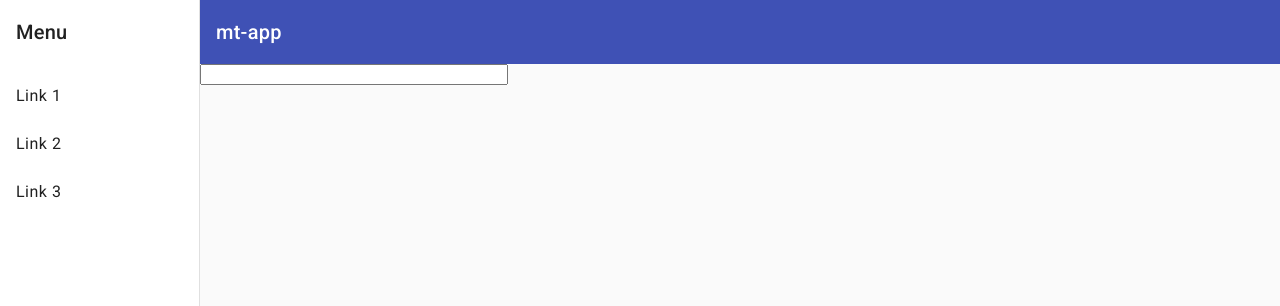
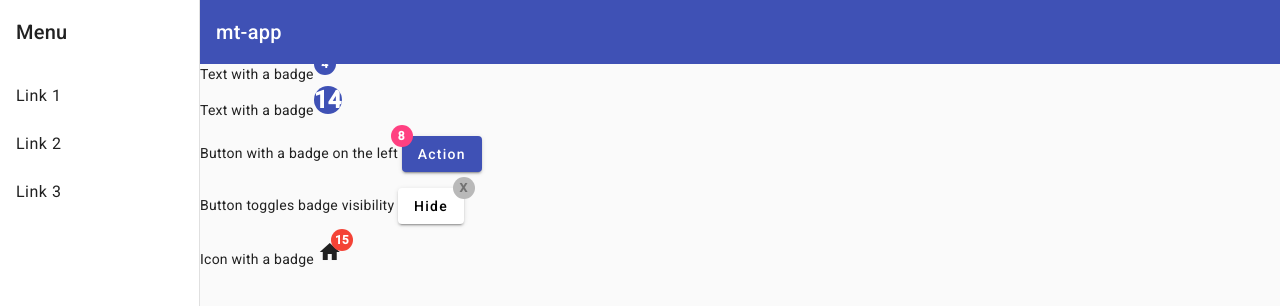
Before and after one commit to mrigankvallabh/mt-app, an Angular app: page / in a window 1280 px wide. Shown: the top 306 px of the page. Built offline with nearby package versions, Linux system fonts and the light colour scheme.

Commit message:
Added Badge Components

```diff
--- a/src/app/app.module.ts
+++ b/src/app/app.module.ts
@@ -31,6 +31,7 @@ import { DragDropModule } from '@angular/cdk/drag-drop';
 import { ExampleTelInput, TelFormFieldComponent } from './components/tel-form-field/tel-form-field.component';
 import { TextFormFieldComponent } from './components/text-form-field/text-form-field.component';
 import { AutocompleteAutoActiveFirstOption, AutocompleteDisplay, AutocompleteFilter, AutocompleteOptgroup, AutocompleteOverview, AutocompletePlainInput } from './components/autocomplete/autocomplete.component';
+import { BadgeOverview } from './components/badge/badge.component';
 
 @NgModule({
   declarations: [
@@ -49,7 +50,8 @@ import { AutocompleteAutoActiveFirstOption, AutocompleteDisplay, AutocompleteFil
     AutocompleteFilter,
     AutocompleteOptgroup,
     AutocompleteOverview,
-    AutocompletePlainInput
+    AutocompletePlainInput,
+    BadgeOverview
   ],
   imports: [
     BrowserModule,
--- /dev/null
+++ b/src/app/components/badge/badge.component.ts
@@ -0,0 +1,47 @@
+import { Component } from '@angular/core';
+
+@Component({
+  selector: 'badge-overview',
+  template: `
+    <div matBadge="4" matBadgeOverlap="false" class="demo-section">Text with a badge</div>
+    <div matBadge="14" matBadgeOverlap="false" matBadgeSize="large" class="demo-section">Text with a badge</div>
+    <div class="demo-section">
+      Button with a badge on the left
+      <button mat-raised-button color="primary" matBadge="8" matBadgePosition="above before" matBadgeColor="accent">
+        Action
+      </button>
+    </div>
+    <div class="demo-section">
+      Button toggles badge visibility
+      <button mat-raised-button matBadge="X" [matBadgeHidden]="hidden" [matBadgeDisabled]="!hidden" (click)="toggleBadgeVisibility()">
+          Hide
+      </button>
+    </div>
+    <div class="demo-section">
+      Icon with a badge
+      <mat-icon matBadge="15" matBadgeColor="warn">home</mat-icon>
+        <!-- Include text description of the icon's meaning for screen-readers -->
+        <span class="cdk-visually-hidden">
+          Example with a home icon with overlaid badge showing the number 15
+        </span>
+    </div>
+  `,
+  styles: [`
+    :host {
+      display: flex;
+      flex-direction: column;
+      align-items: flex-start;
+    }
+
+    .demo-section + .demo-section {
+      margin-top: 16px;
+    }
+  `]
+})
+export class BadgeOverview {
+  hidden = false;
+
+  toggleBadgeVisibility() {
+    this.hidden = !this.hidden;
+  }
+}
--- a/src/app/ng-navigation/ng-navigation.component.html
+++ b/src/app/ng-navigation/ng-navigation.component.html
@@ -32,7 +32,8 @@
       <!-- <tel-form-field></tel-form-field> -->
       <!-- <text-form-field label="First Name"></text-form-field> -->
       <!-- <text-form-field label="Last Name"></text-form-field> -->
-      <autocomplete-plain-input></autocomplete-plain-input>
+      <!-- <autocomplete-plain-input></autocomplete-plain-input> -->
+      <badge-overview></badge-overview>
     </main>
   </mat-sidenav-content>
 </mat-sidenav-container>
```
